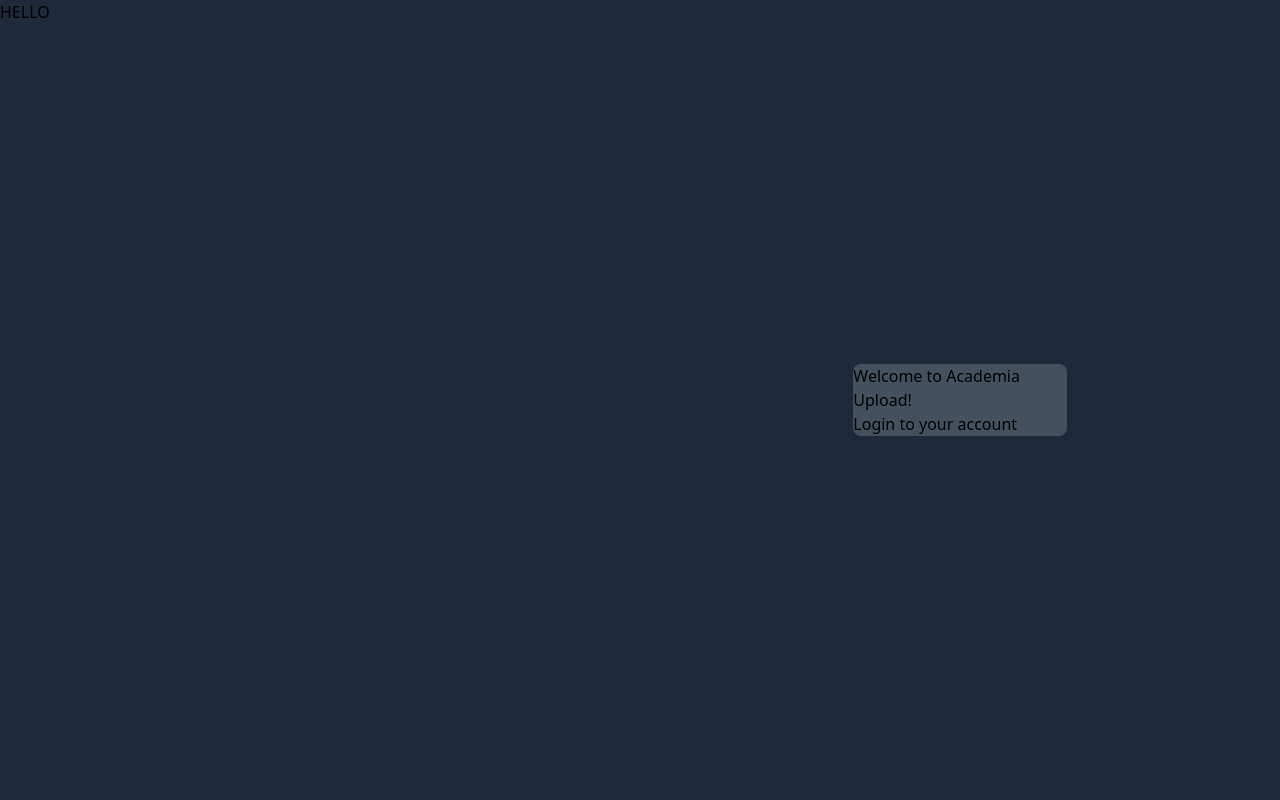
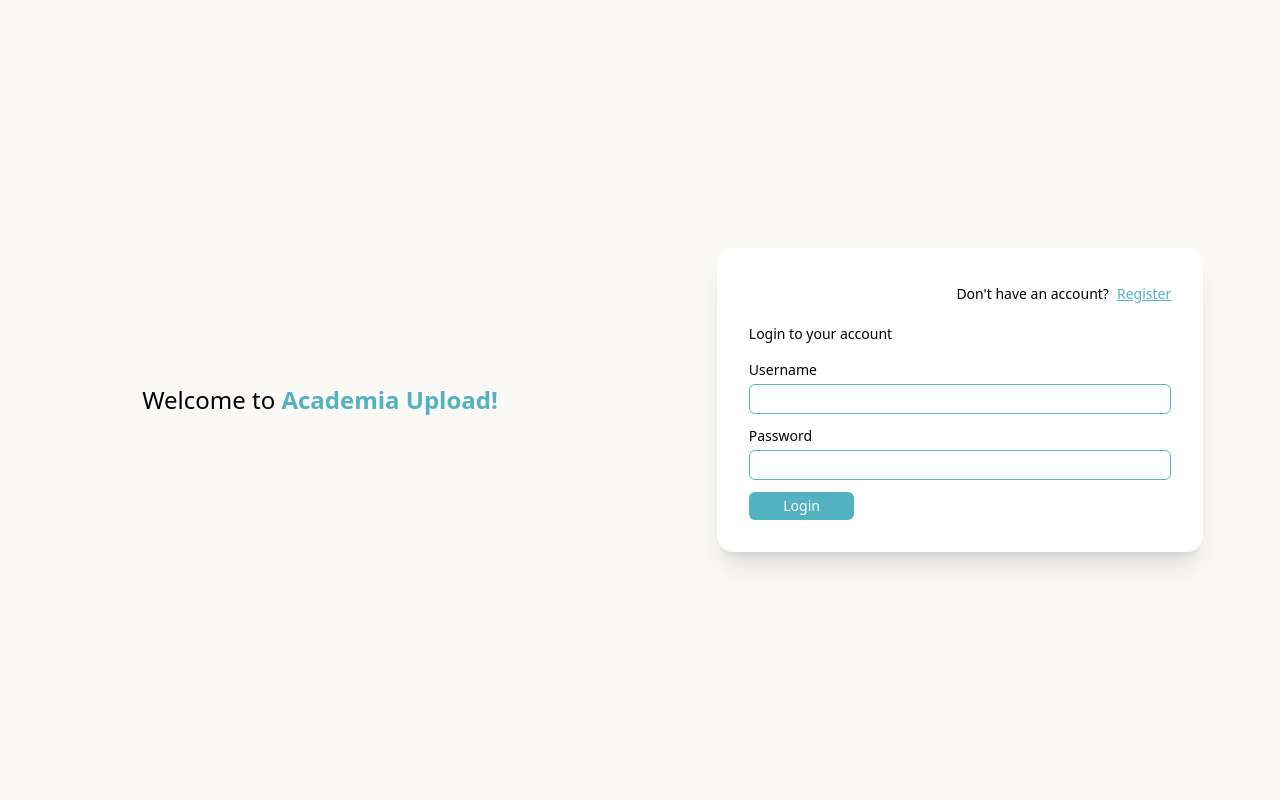
Before and after one commit to jericViernes30/AcademiaUpload, a PHP site: page / in a window 1280 px wide. Run offline with PHP 8.4, Linux system fonts and the light colour scheme; style sheets or scripts are compiled from the project's sources.

Commit message:
Done in creating the login form

```diff
--- a/index.php
+++ b/index.php
@@ -9,14 +9,24 @@
     <link href="src/style.css" rel="stylesheet">
     <title>Academia Upload</title>
 </head>
-<body class="w-full min-h-screen flex bg-slate-800">
-    <div class="w-1/2">
-        <p>HELLO</p>
+<body class="w-full min-h-screen flex bg-[#faf9f6] text-sm">
+    <div class="w-1/2 flex justify-center items-center">
+        <p class="text-2xl">Welcome to <span class="font-semibold text-[#52b2bf]">Academia Upload!</span></p>
     </div>
-    <div class="w-1/2 flex items-center justify-center">
-        <div class="w-2/6 rounded-lg bg-slate-200 bg-opacity-20">
-            <p>Welcome to Academia Upload!</p>
-            <p>Login to your account</p>
+    <div class="w-1/2 flex items-center justify-center p-4">
+        <div class="w-4/5 rounded-2xl bg-white shadow-xl p-8">
+            <div class="w-full flex items-center justify-end gap-2 mb-4">
+                <p>Don't have an account?</p>
+                <button onclick="window.location.href='Views/Users/register.php'" class="py-1 rounded-md text-[#52b2bf] underline">Register</button>
+            </div>
+            <p class="font-medium mb-4">Login to your account</p>
+            <form action="Controller/UserController.php" method="POST">
+                <label for="username">Username</label>
+                <input type="text" name="username" required autocomplete="off" class="w-full px-2 py-1 outline-none rounded-md border border-[#52b2bf] mt-1 mb-3">
+                <label for="username">Password</label>
+                <input type="password" name="password" required class="w-full px-2 py-1 outline-none rounded-md border border-[#52b2bf] mt-1 mb-3">
+                <button class="w-1/4 rounded-md bg-[#52b2bf] py-1 text-white">Login</button>
+            </form>
         </div>
     </div>
 </body>
```
